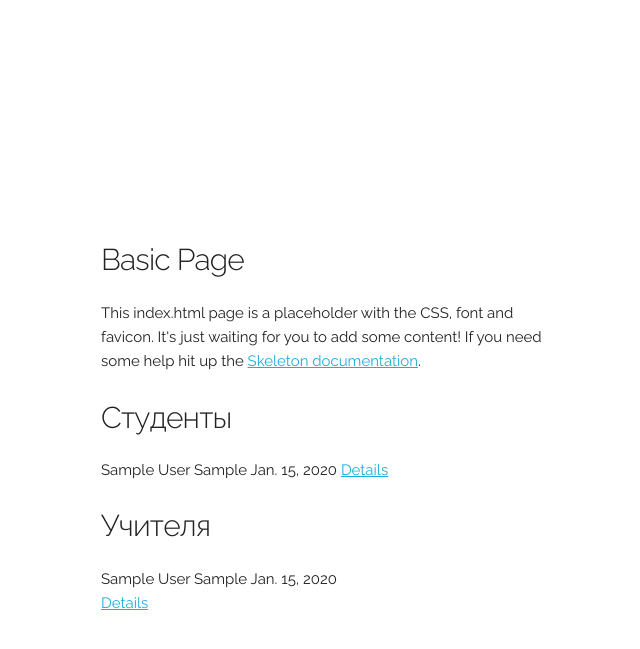
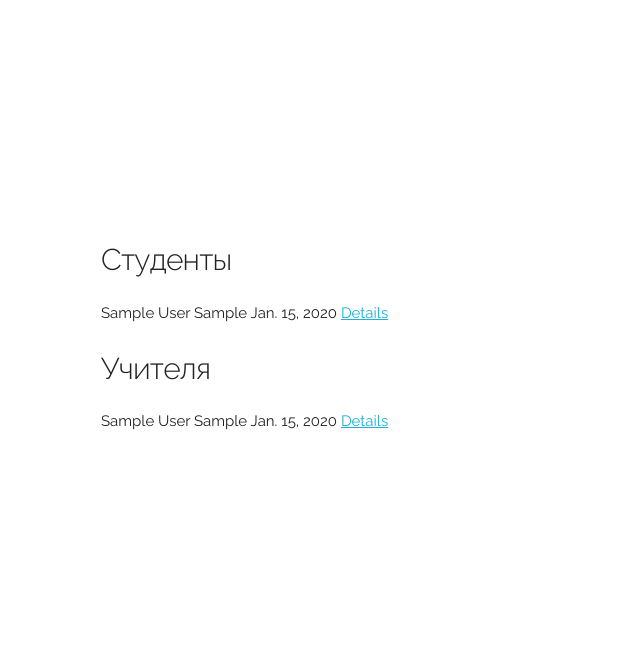
Before and after one commit to Nihither/savanna, a Django app: page / in a window 1280 px wide. Shown: the top 649 px of the page, without its empty margins (59-699 px from the left). Run offline with Django 4.2, Linux system fonts and the light colour scheme; tables that the repository leaves empty hold one stand-in row (values such as "Sample post"); some libraries are stand-ins or nearby versions.

Commit message:
html changed

```diff
--- a/templates/stuff/base.html
+++ b/templates/stuff/base.html
@@ -30,10 +30,7 @@
 
     <div class="container">
         <div class="row">
-        <div class="one-half column" style="margin-top: 25%">
-            <h4>Basic Page</h4>
-            <p>This index.html page is a placeholder with the CSS, font and favicon. It's just waiting for you to add some content! If you need some help hit up the <a href="http://www.getskeleton.com">Skeleton documentation</a>.</p>
-        </div>
+        <div class="one-half column" style="margin-top: 25%"></div>
         </div>
     </div>
 
--- a/templates/stuff/index.html
+++ b/templates/stuff/index.html
@@ -19,15 +19,15 @@
                             {{ student.birthday }}
                             <a href="/student/{{ student.id }}">Details</a>
                         </div>
+                        {% for subject in subjects %}
                         <div class="inner hidden">
-                            {% for subject in subjects %}
                             {% if subject.student.id == student.id  %}
                                 {{ subject.teacher }}
                                 {{ subject.subject }}
                                 {{ subject.paid_classes }}
                             {% endif %}
-                            {% endfor %}
                         </div>
+                        {% endfor %}
                     </div>
                 {% endfor %}
                 </div>
@@ -44,24 +44,22 @@
                 <div>
                 {% for teacher in teachers %}
                     <div class="person">
-                        <div class=" row outer">
-                            <div>
-                                {{ teacher.first_name }}
-                                {{ teacher.last_name }}
-                                {{ teacher.contact }}
-                                {{ teacher.birthday }}
-                            </div>
+                        <div class="outer">
+                            {{ teacher.first_name }}
+                            {{ teacher.last_name }}
+                            {{ teacher.contact }}
+                            {{ teacher.birthday }}
                             <a href="/teacher/{{ teacher.id }}">Details</a>
                         </div>
+                        {% for subject in subjects %}
                         <div class="inner hidden">
-                            {% for subject in subjects %}
                             {% if subject.teacher.id == teacher.id  %}
                                 {{ subject.student }}
                                 {{ subject.subject }}
                                 {{ subject.paid_classes }}
                             {% endif %}
-                            {% endfor %}
                         </div>
+                        {% endfor %}
                     </div>
                 {% endfor %}
                 </div>
```
